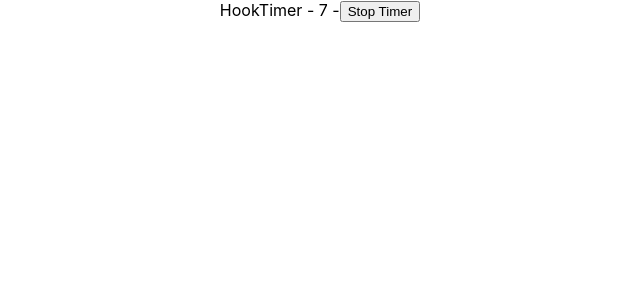
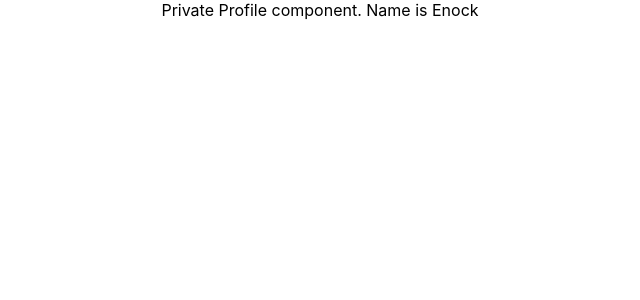
Before and after one commit to Nyakamba/ReactTypescript, a React (Create React App) app in the folder react-typescript-demo/: page / in a window 1280 px wide. Shown: the top 300 px of the page, without its empty margins (320-960 px from the left). Built offline with nearby package versions, Linux system fonts and the light colour scheme.

Commit message:
Copmonents as props in typscript

```diff
--- a/react-typescript-demo/src/App.tsx
+++ b/react-typescript-demo/src/App.tsx
@@ -14,6 +14,8 @@
 import { UserContextProvider } from "./components/context/UserContext";
 import { User } from "./components/context/User";
 import { MutableRef } from "./components/ref/MutableRef";
+import { Private } from "./components/auth/Private";
+import { Profile } from "./components/auth/Profile";
 
 function App() {
   const personName = {
@@ -28,7 +30,7 @@
   ];
   return (
     <div className="App">
-      <MutableRef />
+      <Private isLoggedIn={true} component={Profile} />
       {/* <UserContextProvider>
         <User />
       </UserContextProvider> */}
--- /dev/null
+++ b/react-typescript-demo/src/components/auth/Login.tsx
@@ -0,0 +1,3 @@
+export const Login = () => {
+  return <div>Please login to continue</div>;
+};
--- /dev/null
+++ b/react-typescript-demo/src/components/auth/Private.tsx
@@ -0,0 +1,15 @@
+import { Login } from "./Login";
+import { ProfileProps } from "./Profile";
+
+type PrivateProps = {
+  isLoggedIn: boolean;
+  component: React.ComponentType<ProfileProps>;
+};
+
+export const Private = ({ isLoggedIn, component: Component }: PrivateProps) => {
+  if (isLoggedIn) {
+    return <Component name="Enock" />;
+  } else {
+    return <Login />;
+  }
+};
--- /dev/null
+++ b/react-typescript-demo/src/components/auth/Profile.tsx
@@ -0,0 +1,7 @@
+export type ProfileProps = {
+  name: string;
+};
+
+export const Profile = ({ name }: ProfileProps) => {
+  return <div>Private Profile component. Name is {name}</div>;
+};
```
